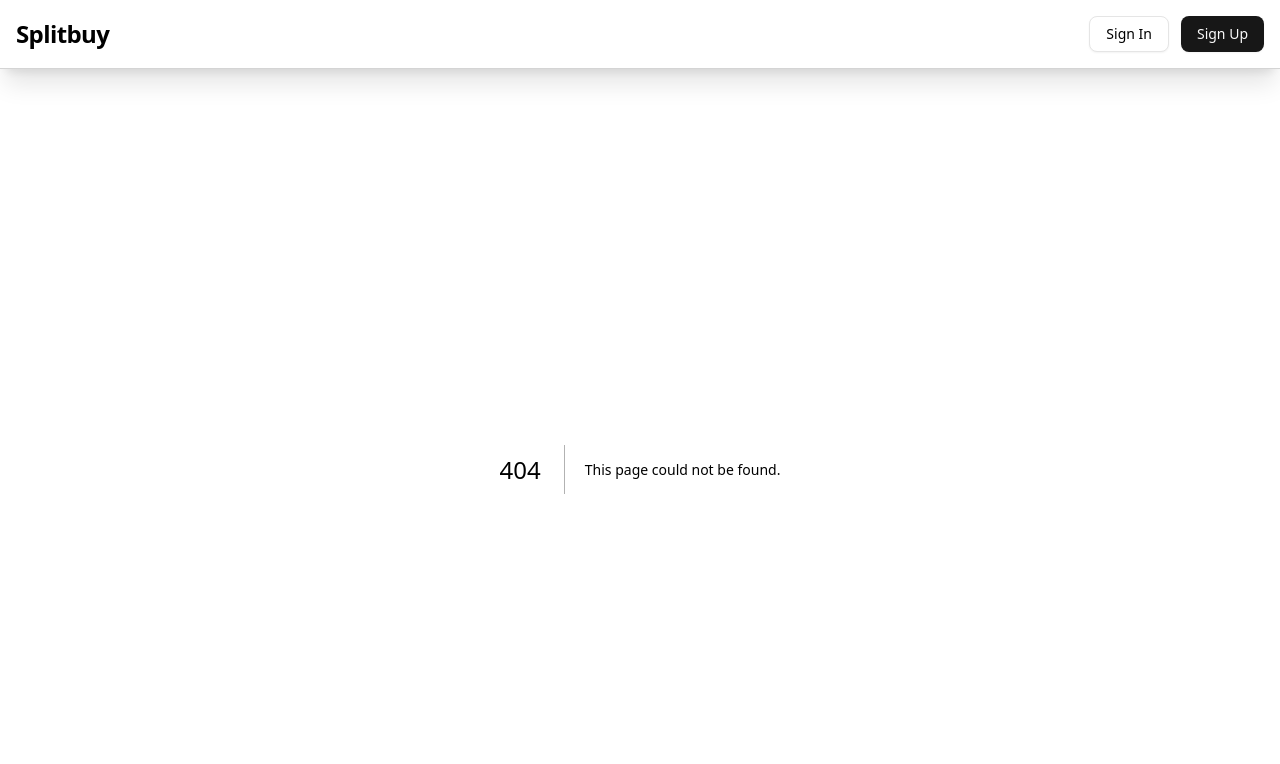
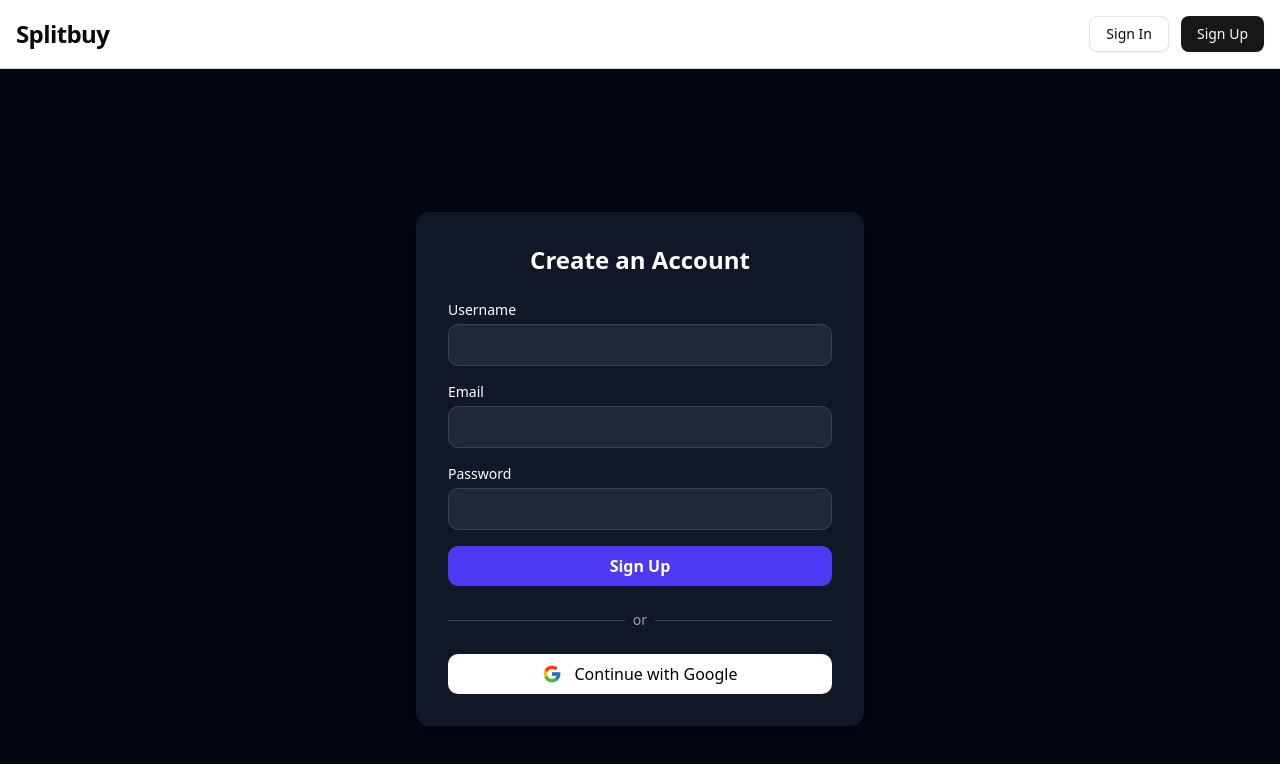
Before and after one commit to shelesteven/Splitbuy, a Next.js app: page /sign-up in a window 1280 px wide. Before the commit this address had no page. Shown: the top 764 px of the page. Built offline with nearby package versions, Linux system fonts and the light colour scheme.

Commit message:
Sign Up Page Started

```diff
--- a/package.json
+++ b/package.json
@@ -21,6 +21,7 @@
     "react": "^19.0.0",
     "react-dom": "^19.0.0",
     "react-hook-form": "^7.58.1",
+    "react-icons": "^5.5.0",
     "sonner": "^2.0.5",
     "tailwind-merge": "^3.3.1",
     "zod": "^3.25.67"
--- /dev/null
+++ b/src/app/sign-up/page.tsx
@@ -0,0 +1,106 @@
+"use client";
+
+import { useState } from "react";
+import { FcGoogle } from "react-icons/fc"; // Google icon
+
+export default function SignUpPage() {
+  const [formData, setFormData] = useState({
+    username: "",
+    email: "",
+    password: "",
+  });
+
+  const handleChange = (e: React.ChangeEvent<HTMLInputElement>) => {
+    const { name, value } = e.target;
+    setFormData((prev) => ({ ...prev, [name]: value }));
+  };
+
+  const handleSubmit = (e: React.FormEvent) => {
+    e.preventDefault();
+    console.log("Submitted:", formData);
+  };
+
+  const handleGoogleSignIn = () => {
+    // Placeholder for Google sign-in logic (NextAuth, Firebase, etc.)
+    console.log("Google sign-in clicked");
+  };
+
+  return (
+    <div className="flex justify-center items-center min-h-screen bg-gray-950 text-white px-4">
+      <div className="bg-gray-900 p-8 rounded-xl shadow-lg w-full max-w-md space-y-6">
+        <h2 className="text-2xl font-bold text-center">Create an Account</h2>
+
+        <form onSubmit={handleSubmit} className="space-y-4">
+          <div>
+            <label className="block text-sm mb-1" htmlFor="username">
+              Username
+            </label>
+            <input
+              id="username"
+              name="username"
+              type="text"
+              value={formData.username}
+              onChange={handleChange}
+              className="w-full px-4 py-2 rounded-lg bg-gray-800 border border-gray-700 focus:outline-none"
+              required
+            />
+          </div>
+
+          <div>
+            <label className="block text-sm mb-1" htmlFor="email">
+              Email
+            </label>
+            <input
+              id="email"
+              name="email"
+              type="email"
+              value={formData.email}
+              onChange={handleChange}
+              className="w-full px-4 py-2 rounded-lg bg-gray-800 border border-gray-700 focus:outline-none"
+              required
+            />
+          </div>
+
+          <div>
+            <label className="block text-sm mb-1" htmlFor="password">
+              Password
+            </label>
+            <input
+              id="password"
+              name="password"
+              type="password"
+              value={formData.password}
+              onChange={handleChange}
+              className="w-full px-4 py-2 rounded-lg bg-gray-800 border border-gray-700 focus:outline-none"
+              required
+            />
+          </div>
+
+          <button
+            type="submit"
+            className="w-full py-2 bg-indigo-600 hover:bg-indigo-700 rounded-lg font-semibold transition"
+          >
+            Sign Up
+          </button>
+        </form>
+
+        <div className="relative">
+          <div className="absolute inset-0 flex items-center">
+            <div className="w-full border-t border-gray-700"></div>
+          </div>
+          <div className="relative flex justify-center text-sm">
+            <span className="bg-gray-900 px-2 text-gray-400">or</span>
+          </div>
+        </div>
+
+        <button
+          onClick={handleGoogleSignIn}
+          className="w-full flex items-center justify-center gap-3 py-2 bg-white text-black rounded-lg hover:bg-gray-200 transition"
+        >
+          <FcGoogle size={20} />
+          Continue with Google
+        </button>
+      </div>
+    </div>
+  );
+}
```
Also changed, not shown: 1 other file (tests, documents, lock files or other folders).
